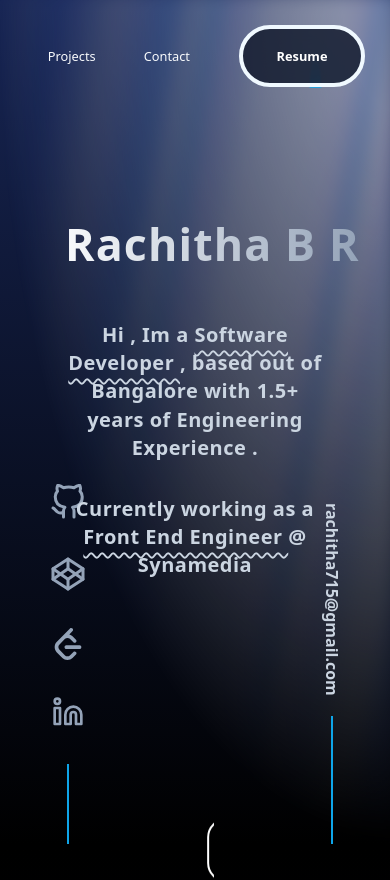
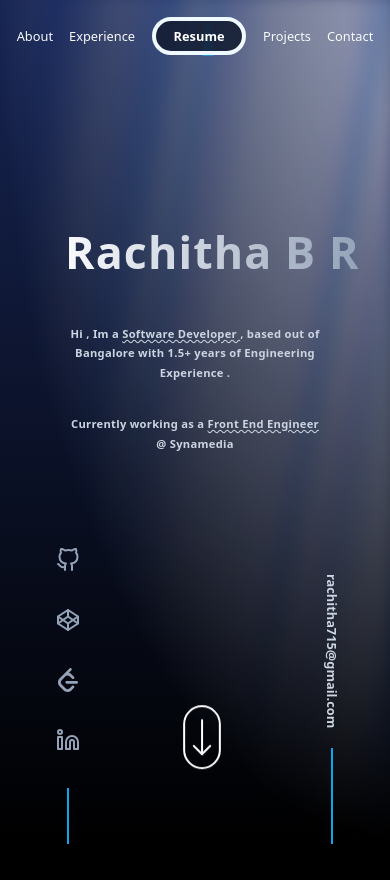
Before and after one commit to Rach1507/portfolio-v2, a React (Create React App) app: page / in a window 390 px wide. Shown: the top 880 px of the page. Built offline with nearby package versions, Linux system fonts and the light colour scheme.

Commit message:
Convert first screen into responsive layout , add icons

```diff
--- a/src/components/Footer.js
+++ b/src/components/Footer.js
@@ -4,7 +4,7 @@ const LinkFooter = () => {
       <div className="fixed left-14 flex flex-col w-6 justify-end items-center gap-9 bottom-0">
         <a
           href="https://github.com/Rach1507"
-          className="text-slate-400 w-9 h-9 hover:text-slate-50 hover:animate-bounce"
+          className="text-slate-400 h-6 w-6 md:w-9 md:h-9 hover:text-slate-50 hover:animate-bounce"
           aria-label="GitHub"
           target="_blank"
           rel="noreferrer"
@@ -29,7 +29,7 @@ const LinkFooter = () => {
           href="https://codepen.io/Rach715"
           aria-label="CodePen"
           target="_blank"
-          className="text-slate-400 w-9 h-9  hover:text-slate-50 hover:animate-bounce"
+          className="text-slate-400  h-6 w-6 md:w-9 md:h-9  hover:text-slate-50 hover:animate-bounce"
           rel="noreferrer"
         >
           <svg
@@ -55,7 +55,7 @@ const LinkFooter = () => {
           href="https://leetcode.com/rach_7815/"
           aria-label="Leetcode"
           target="_blank"
-          className="text-slate-400 w-8 h-8 hover:text-slate-50 text-shadow hover:animate-bounce"
+          className="text-slate-400 h-6 w-6 md:w-8 md:h-8 hover:text-slate-50 text-shadow hover:animate-bounce"
           rel="noreferrer"
         >
           <svg
@@ -81,7 +81,7 @@ const LinkFooter = () => {
           href="https://www.linkedin.com/in/rachitha-b-r-1442961b8/"
           aria-label="Linkedin"
           target="_blank"
-          className="text-slate-400 w-8 h-8  hover:text-slate-50 hover:animate-bounce"
+          className="text-slate-400 h-6 w-6 md:w-8 md:h-8  hover:text-slate-50 hover:animate-bounce"
           rel="noreferrer"
         >
           <svg
@@ -102,7 +102,7 @@ const LinkFooter = () => {
           </svg>
         </a>
 
-        <div className="border border-solid border-sky-500 h-20"></div>
+        <div className="border border-solid border-sky-500 md:h-20 h-14"></div>
       </div>
     </div>
   );
--- a/src/components/Home/About.js
+++ b/src/components/Home/About.js
@@ -18,25 +18,25 @@ export default function About() {
                             <div className="text-4xl font-sans font-semibold bg-clip-text tracking-wide text-transparent bg-gradient-to-l from-slate-500 to-slate-200 col-span-6 ">A little about me ..
                             </div>
                             <div className="w-full grid grid-cols-5 gap-8">
-                                <div className="col-span-3 flex flex-col font-normal text-lg items-start gap-8  text-balance">
-                                    <ul className="list-inside"><li className=""> I graduated from National Institute of
+                                <div className="col-span-3 flex flex-col font-normal text-lg items-start gap-8  text-wrap">
+                                    <ul className="list-outside list-image-university"><li className=""> I graduated from National Institute of
                                         Engineering , Mysore in July 2022.</li></ul>
-                                    <ul className="list-inside"> <li>I am currently working at
+                                    <ul className="list-inside list-image-frontend"> <li>I am currently working at
                                         Synamedia as Associate Software Engineer as part of the Core Common
                                         UI Team working on building product UIs.</li>
                                     </ul>
-                                    <ul className="list-inside"><li>Before graduation , I
+                                    <ul className="list-outside list-image-code"><li>Before graduation , I
                                         worked at OneTrust Privacy as a Full Stack Developer Intern for 4
                                         months.</li>
 
                                     </ul>
-                                    <ul className="list-inside"><li>Currently diving into the dynamic world of the Front End
+                                    <ul className="list-inside list-image-learning"><li>Currently diving into the dynamic world of the Front End
                                         ecosystem, seeking more exposure , concurrently I'm immersing myself
                                         in reading and understanding, aiming to strengthen the fundamentals
                                         for a overall solid foundation.</li>
 
                                     </ul>
-                                    <ul className="list-inside"> <li>I really really enjoy singing my heart out , my cult workouts , mid day reads / 20 min anime/tv breaks , chess games with my niece , playing silly with my  3 yo nephew , friday evening swims and the dopamine boost of crossing
+                                    <ul className="list-outside list-image-hobbies"> <li>I really really enjoy singing my heart out , my cult workouts , mid day reads / 20 min anime/tv breaks , chess games with my niece , playing silly with my  3 yo nephew , friday evening swims and the dopamine boost of crossing
                                         off mundane tasks from my todo :)))</li>
 
                                     </ul>
--- a/src/components/Home/Home.js
+++ b/src/components/Home/Home.js
@@ -11,9 +11,7 @@ const Home = () => {
     <div
       id="home"
       className="grid grid-cols-6 grid-rows-1 w-full h-screen bg-gradient-to-b
-
         to-blue-950
-
        "
        //  from-black via-[#0f0230] to-black
       //  from-black via-[#0f0230] to-slate-950
--- a/src/components/Home/Intro.js
+++ b/src/components/Home/Intro.js
@@ -50,15 +50,15 @@ export default function Intro() {
             }
             Rachitha B R
           </span>
-          <span className="text-xl tracking-wide   text-slate-300 font-semibold">Hi , Im a <span className=" underline decoration-slate-300 decoration-wavy underline-offset-8"> Software Developer </span>  , based out of Bangalore with 1.5+ years of
+          <span className="text-xl text-intro-desc tracking-wide text-slate-300 font-semibold">Hi , Im a <span className=" underline decoration-slate-300 decoration-wavy md:underline-offset-8"> Software Developer </span>  , based out of Bangalore with 1.5+ years of
             Engineering Experience . </span>
-          <span className="text-xl   text-slate-300 tracking-wide font-semibold"> Currently working as a <span className="underline decoration-slate-300 decoration-wavy underline-offset-8"> Front End Engineer </span>  @ Synamedia </span>
+          <span className="text-xl text-intro-desc  text-slate-300 tracking-wide font-semibold"> Currently working as a <span className="underline decoration-slate-300 decoration-wavy md:underline-offset-8"> Front End Engineer </span>  @ Synamedia </span>
 
         </Fade>
       </div>
-      <Fade delay={2000} className="mt-32 w-4/5 h-1/5 grid grid-cols-7 ">
+      <Fade delay={2000} className="mt-32 w-4/5 h-1/5 grid md:grid-cols-7 grid-cols-3 ">
         <button
-          className="flex justify-center col-start-4"
+          className="flex justify-center col-start-2 md:col-start-4"
           onClick={() => {
             const element = document.getElementById("about")
             console.log(element);
--- a/src/components/Home/Navbar.js
+++ b/src/components/Home/Navbar.js
@@ -16,34 +16,35 @@ export default function Navbar() {
 
   return (
     <div
-      className={`p-6 flex flex-row overflow-hidden justify-end items-center gap-12  z-[90] fixed right-0 text-navbar ${
+      className={`md:p-6 p-2 pt-4 w-screen md:w-full lg:w-full flex flex-row  overflow-hidden justify-center md:justify-end items-center md:lg:gap-12 gap-4 z-[90] fixed right-0 text-navbar ${
         colorChange
           ? "bg-gradient-to-l from-gray-950  via-slate-900  to-gray-950 w-full opacity-100"
           : ""
       }`}
     >
 
-      <a href="#about" className="font-light hover:font-bold text-slate-50">
+      <a href="#about" className="order-1 font-light hover:font-bold text-slate-50">
         About
       </a>
 
       <a
         href="#experience"
         // onClick={experienceRef.current.scrollIntoView()}
-        className="font-light hover:font-bold text-slate-50"
+        className="order-2 font-light hover:font-bold text-slate-50"
       >
         Experience
       </a>
-      <a href="#projects" className="font-light hover:font-bold text-slate-50">
+      <a href="#projects" className=" order-4 font-light hover:font-bold text-slate-50">
         Projects
       </a>
-      <a href="#contact" className="font-light hover:font-bold text-slate-50">
+      <a href="#contact" className=" order-5 font-light hover:font-bold text-slate-50">
        Contact
         </a>
-      <div className="hover:font-bold">
+      <div className="order-3 hover:font-bold text-navbar">
         <Button
           borderRadius="2.5rem"
-          className ="font-semibold dark:bg-transparent dark:text-white dark:border-slate-800"
+
+          className =" font-semibold dark:bg-transparent dark:text-white dark:border-slate-800"
         // className="p-2 rounded-md border-dotted border-2 border-sky-500 bg-transparent"
         >
           <a
--- a/src/components/MailFooter.js
+++ b/src/components/MailFooter.js
@@ -2,10 +2,10 @@ export default function MailFooter() {
   return (
     <div className="col-span-1">
       <div className="fixed flex w-9 flex-col items-center gap-5 bottom-0 right-10 ">
-        <p className="grid grid-row-1   text-slate-300  font-bold writing-mode hover:select-text selection:bg-slate-600">
+        <p className="grid grid-row-1 text-navbar  text-slate-300  font-bold writing-mode hover:select-text selection:bg-slate-600">
           rachitha715@gmail.com
         </p>
-        <div className="border border-solid border-sky-500 h-32"></div>
+        <div className="border border-solid border-sky-500 md:h-32 h-24"></div>
       </div>
     </div>
   );
--- a/src/components/ui/moving-border.tsx
+++ b/src/components/ui/moving-border.tsx
@@ -32,7 +32,7 @@ export function Button({
   return (
     <Component
       className={cn(
-        "bg-transparent relative h-16 w-32 p-[1px] overflow-hidden ",
+        "bg-transparent relative md:h-16 md:w-32 h-10 w-24 lg:h-16 lg:w-32 p-[1px] overflow-hidden ",
         containerClassName
       )}
       style={{
--- a/src/index.css
+++ b/src/index.css
@@ -33,8 +33,8 @@
 
   }
   .text-intro-desc{
-     font-size: clamp(0.7rem , 0.3rem + 1.2vw  , 1.125rem);
-     line-height: clamp(0.3, 2 ,2.25);
+     font-size: clamp(0.7rem , 0.3rem + 1.2vw  , 1.25rem);
+     line-height: clamp(0.3, 2 ,1.75);
   }
   .writing-mode {
     writing-mode: vertical-rl;
```
Also changed, not shown: src/assests/noun-hobbies-3683675.svg.
